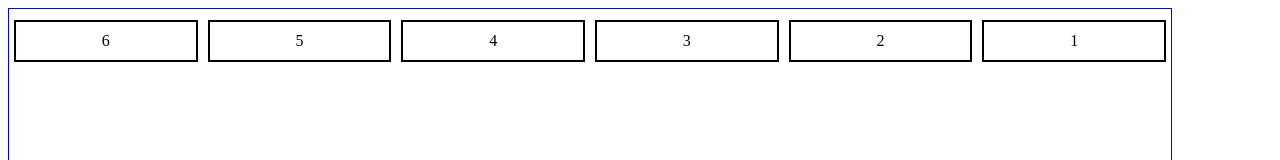
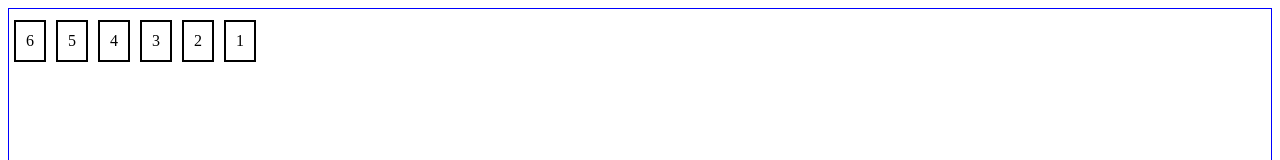
Before and after one commit to habibhusaini10/front-end-periode2, a plain HTML site: page week-01b/index.html in a window 1280 px wide. Shown: the top 160 px of the page. Drawn offline with Linux system fonts and the light colour scheme.

```diff
--- a/week-01b/css/style.css
+++ b/week-01b/css/style.css
@@ -1,6 +1,5 @@
 body{
-
-    width: 90%;
+    display: flex;
     align-items: center;
     border: 1px solid blue;
     height: 100%;
```
Also changed, not shown: 2 other files.
